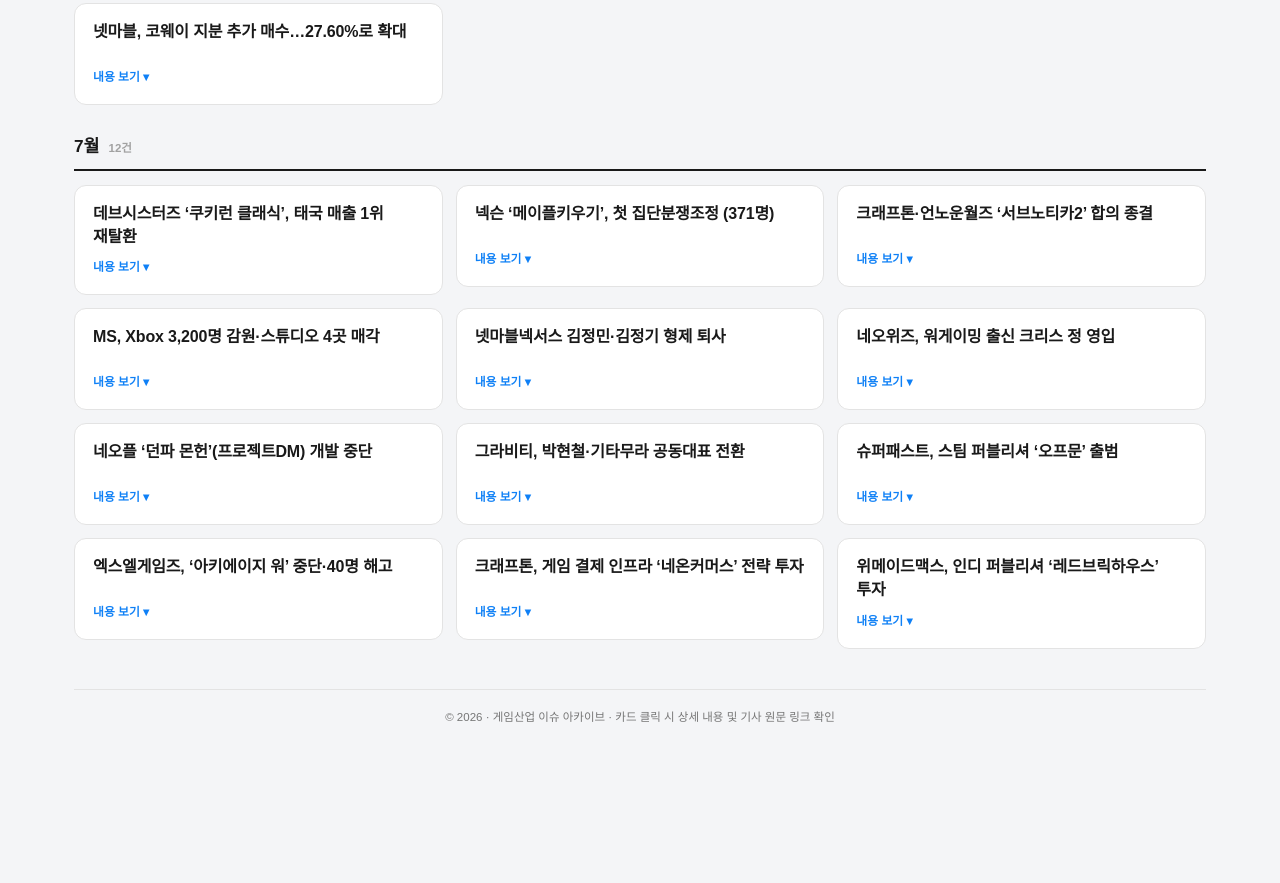
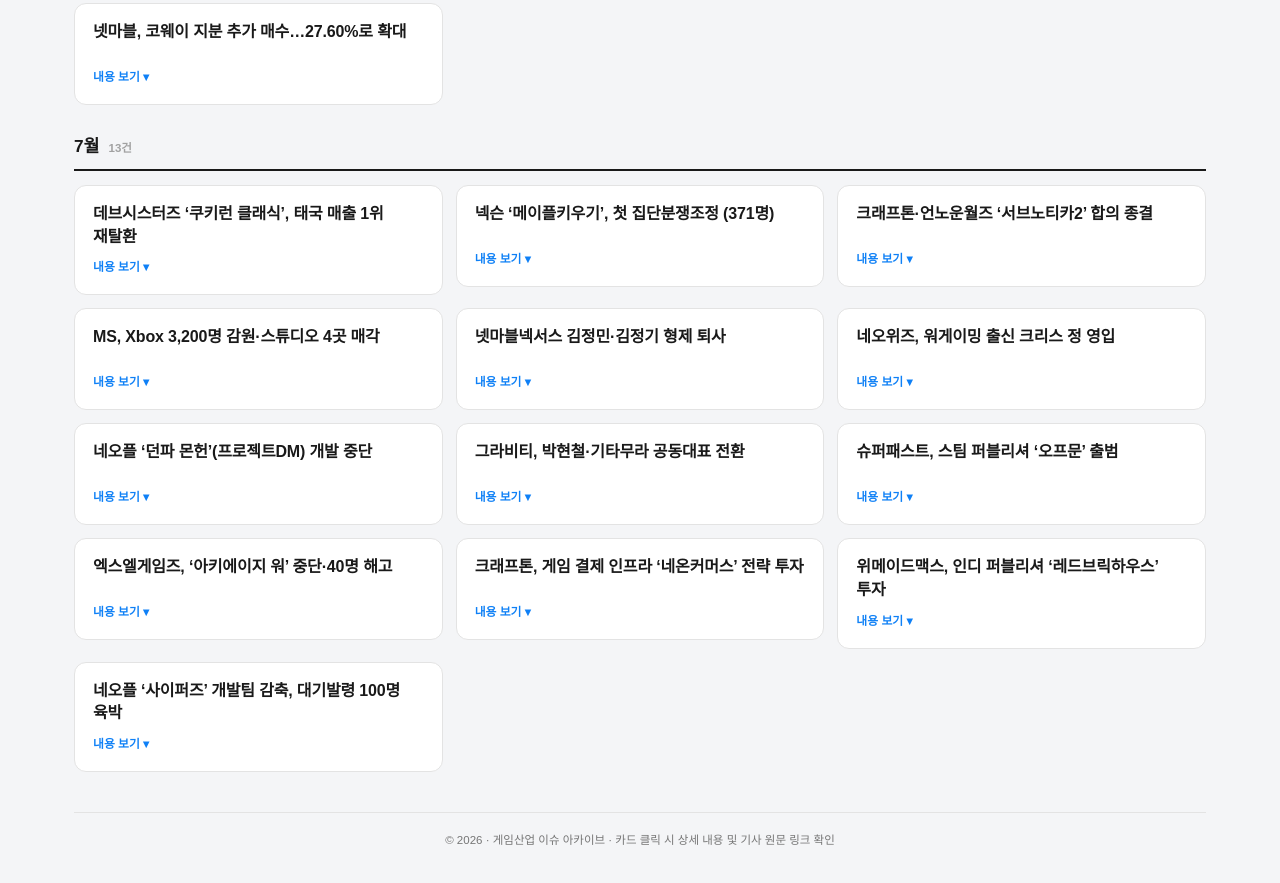
Before and after one commit to vonkim/game-issues, a plain HTML site: page index.html in a window 1280 px wide. Shown: the part 2754-3637 px from the top of the page. Before the commit the page ends 3522 px from the top, so only its background shows below. Drawn offline with Linux system fonts and the light colour scheme; a web font is replaced by a local one.

Commit message:
7월 이슈 추가: 네오플 사이퍼즈 개발팀 감축, 대기발령 100명 육박

```diff
--- a/index.html
+++ b/index.html
@@ -114,7 +114,7 @@
 <div class='iss-card'><div class='ic-head' onclick="this.parentElement.classList.toggle('open')"><span class='ic-title'>넥슨, 5년 2,500억 게임 투자…넥슨파트너스 설립</span><span class='ic-toggle'>내용 보기</span></div><div class='iss-body'><div class='d-h'>투자 프로그램</div><ul><li>5년간 총 2,500억 초기(Seed~Series A) 개발사 투자</li><li>투자 전문 자회사 ‘넥슨파트너스’ 설립</li></ul><div class='d-h'>민관 합동 펀드</div><ul><li>코나벤처파트너스와 1,200억 ‘코나 글로벌 IP 투자조합’ 결성</li><li>문체부 모태펀드(문화계정) 600억 포함·문화계정 자펀드 사상 최대</li><li>넥슨 직접 약 1,300억 후속 성장투자</li></ul><div class='d-h'>특징</div><ul><li>직접 퍼블리싱 안 하는 IP까지 투자하는 오픈 생태계 모델</li></ul><a class='d-src' href='https://www.etnews.com/20260623000281' target='_blank' rel='noopener'>기사 원문 보기 ↗</a></div></div>
 <div class='iss-card'><div class='ic-head' onclick="this.parentElement.classList.toggle('open')"><span class='ic-title'>넷마블, 코웨이 지분 추가 매수…27.60%로 확대</span><span class='ic-toggle'>내용 보기</span></div><div class='iss-body'><div class='d-h'>핵심</div><ul><li>코웨이 주식 500억 추가 매수 결정</li><li>보유 1,953만주·지분율 27.60%로 확대</li><li>매수 기간 8.10~9.8·주당 8만5,000원</li></ul><div class='d-h'>목적</div><ul><li>지배구조 안정화·재무건전성 제고</li></ul><a class='d-src' href='https://www.dailian.co.kr/news/view/1665946/%EB%84%B7%EB%A7%88%EB%B8%94-%EC%BD%94%EC%9B%A8%EC%9D%B4-%EC%A7%80%EB%B6%84-%EB%98%90-%EC%82%B0%EB%8B%A4500%EC%96%B5-2026' target='_blank' rel='noopener'>기사 원문 보기 ↗</a></div></div>
 </div></div>
-<div class='iss-month-sec'><div class='iss-month-h'>7월<span class='cnt'>12건</span></div><div class='iss-cards'>
+<div class='iss-month-sec'><div class='iss-month-h'>7월<span class='cnt'>13건</span></div><div class='iss-cards'>
 <div class='iss-card'><div class='ic-head' onclick="this.parentElement.classList.toggle('open')"><span class='ic-title'>데브시스터즈 ‘쿠키런 클래식’, 태국 매출 1위 재탈환</span><span class='ic-toggle'>내용 보기</span></div><div class='iss-body'><div class='d-h'>핵심</div><ul><li>신규 업데이트 직후 태국 애플 앱스토어 게임 매출 1위 재탈환, 구글플레이 게임매출 3위 기록</li><li>서유기 테마 7번째 에피소드 '깨달음의 천축국'(9개 스테이지) 추가</li><li>신규 캐릭터 '고구마맛탕 쿠키'(L등급), '동파육맛 쿠키' 등 업데이트</li></ul><a class='d-src' href='https://www.khgames.co.kr/news/articleView.html?idxno=306662' target='_blank' rel='noopener'>기사 원문 보기 ↗</a></div></div>
 <div class='iss-card'><div class='ic-head' onclick="this.parentElement.classList.toggle('open')"><span class='ic-title'>넥슨 ‘메이플키우기’, 첫 집단분쟁조정 (371명)</span><span class='ic-toggle'>내용 보기</span></div><div class='iss-body'><div class='d-h'>핵심</div><ul><li>이용자 371명, 콘텐츠분쟁조정위에 넥슨코리아 상대 집단분쟁조정 신청(피해액 약 102.9억)</li><li>약 5개월간 수식 오류 방치 + 유료재화 5%만 환급 방침에 반발(1차 전액환불과 대비)</li></ul><div class='d-h'>제도 의미</div><ul><li>2026.2 시행 콘텐츠산업진흥법 개정으로 집단분쟁조정 최초 도입, 50인+ 동일 피해 구제</li><li>성립 시 재판상 화해 효력 — ‘제1호 사건’ 가능성</li></ul><a class='d-src' href='https://www.industrynews.co.kr/news/articleView.html?idxno=82708' target='_blank' rel='noopener'>기사 원문 보기 ↗</a></div></div>
 <div class='iss-card'><div class='ic-head' onclick="this.parentElement.classList.toggle('open')"><span class='ic-title'>크래프톤·언노운월즈 ‘서브노티카2’ 합의 종결</span><span class='ic-toggle'>내용 보기</span></div><div class='iss-body'><div class='d-h'>핵심</div><ul><li>모든 소송 취하 상호 합의, 언노운월즈가 개발 계속 주도·크래프톤 지원</li><li>테드 길 CEO는 상호 합의 하에 퇴진</li></ul><div class='d-h'>보상 확대</div><ul><li>경영진 3명+2021년 재직자 → 최근 합류자 포함 전 직원으로 확대(3년 분할)</li><li>게임 400만장+ 판매 후 합의, 추가 인센티브도 예정</li></ul><a class='d-src' href='https://www.ddaily.co.kr/page/view/2026070113182892647' target='_blank' rel='noopener'>기사 원문 보기 ↗</a></div></div>
@@ -127,6 +127,7 @@
 <div class='iss-card'><div class='ic-head' onclick="this.parentElement.classList.toggle('open')"><span class='ic-title'>엑스엘게임즈, ‘아키에이지 워’ 중단·40명 해고</span><span class='ic-toggle'>내용 보기</span></div><div class='iss-body'><div class='d-h'>핵심</div><ul><li>주력 ‘아키에이지: 워’ 신규 콘텐츠 개발 중단 — 7월부터 최소 유지보수만</li><li>희망퇴직에 더해 약 40명 정리해고로 추가 감원</li></ul><div class='d-h'>현황</div><ul><li>‘아키에이지 워’ 개발팀 당초 100여명 중 절반 희망퇴직</li><li>직원 총 430여명 중 희망퇴직 약 90명(‘워’팀 50여명), 정리해고 40여명</li></ul><a class='d-src' href='https://www.inven.co.kr/webzine/news/?news=318480' target='_blank' rel='noopener'>기사 원문 보기 ↗</a></div></div>
 <div class='iss-card'><div class='ic-head' onclick="this.parentElement.classList.toggle('open')"><span class='ic-title'>크래프톤, 게임 결제 인프라 ‘네온커머스’ 전략 투자</span><span class='ic-toggle'>내용 보기</span></div><div class='iss-body'><div class='d-h'>투자 개요</div><ul><li>글로벌 게임 결제 인프라 기업 네온 커머스(Neon Commerce)에 전략적 투자</li><li>금액·지분율 미공개 (2026.07.23 발표)</li></ul><div class='d-h'>네온커머스</div><ul><li>다양한 결제수단 통합 결제 시스템</li><li>국가별 세금·규제 대응</li><li>게임사 자체 온라인 상점 구축 통합 지원</li></ul><div class='d-h'>목적</div><ul><li>결제 서비스 역량 내재화</li><li>글로벌 이용자 구매 경험 강화·자체 결제 기반 혜택 직접 제공</li></ul><a class='d-src' href='https://www.yna.co.kr/view/AKR20260723069700017' target='_blank' rel='noopener'>기사 원문 보기 ↗</a></div></div>
 <div class='iss-card'><div class='ic-head' onclick="this.parentElement.classList.toggle('open')"><span class='ic-title'>위메이드맥스, 인디 퍼블리셔 ‘레드브릭하우스’ 투자</span><span class='ic-toggle'>내용 보기</span></div><div class='iss-body'><div class='d-h'>핵심</div><ul><li>인디게임 전문 퍼블리셔 레드브릭하우스에 전략적 투자</li><li>레드브릭하우스는 네오위즈 인디 발굴·투자 인력이 설립</li><li>유망 개발사 발굴·신규 IP 확보 목적(금액·지분 비공개)</li></ul><a class='d-src' href='https://zdnet.co.kr/view/?no=20260714104655' target='_blank' rel='noopener'>기사 원문 보기 ↗</a></div></div>
+<div class='iss-card'><div class='ic-head' onclick="this.parentElement.classList.toggle('open')"><span class='ic-title'>네오플 ‘사이퍼즈’ 개발팀 감축, 대기발령 100명 육박</span><span class='ic-toggle'>내용 보기</span></div><div class='iss-body'><div class='d-h'>핵심</div><ul><li>‘사이퍼즈’ 개발팀 30명 → 10명으로 감축, 약 20명은 대기발령 조직 ‘R팀’으로 이동</li><li>‘카잔’ 개발팀 감축·‘프로젝트DM’(던파 몬헌) 개발 중단에 이은 조직 정비</li></ul><div class='d-h'>배경</div><ul><li>쇠더룬드 회장 체제 하 전사 개발 프로젝트 재점검 연장선</li><li>대기발령 인원 누적 100명 육박</li></ul><a class='d-src' href='https://news.mtn.co.kr/news-detail/2026072911550197851' target='_blank' rel='noopener'>기사 원문 보기 ↗</a></div></div>
 </div></div>
 </div>
   <div class="foot">© 2026 · 게임산업 이슈 아카이브 · 카드 클릭 시 상세 내용 및 기사 원문 링크 확인</div>
```
